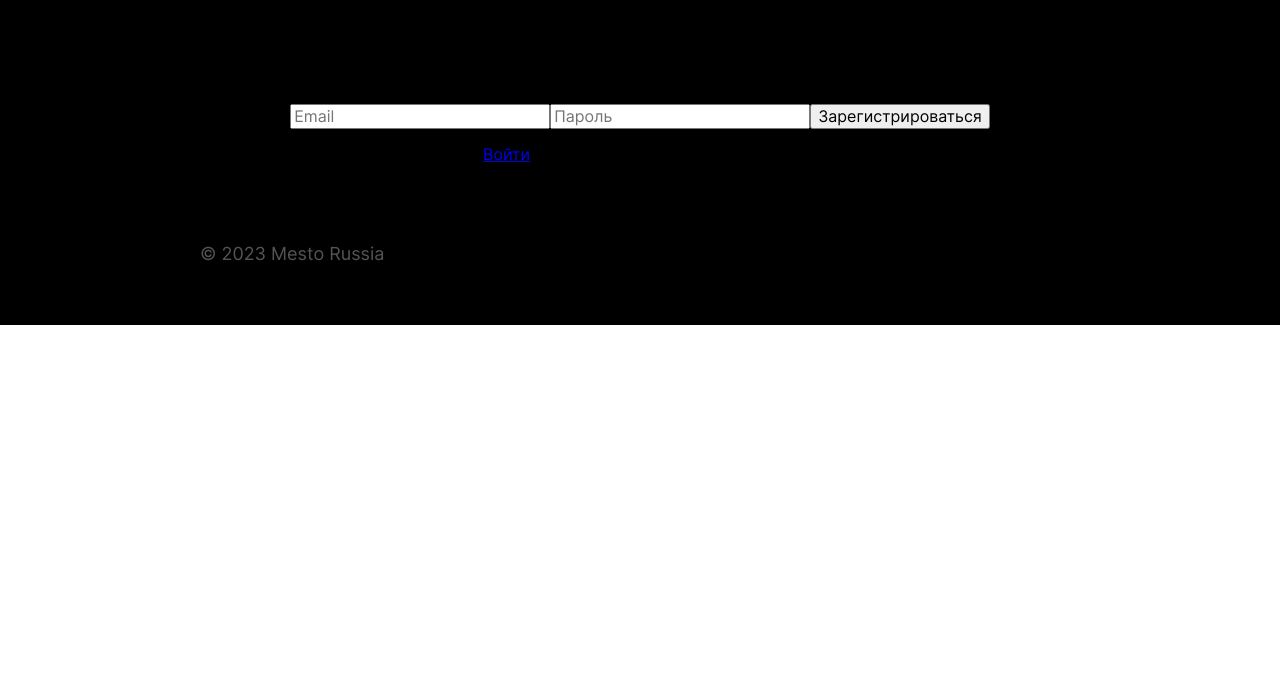
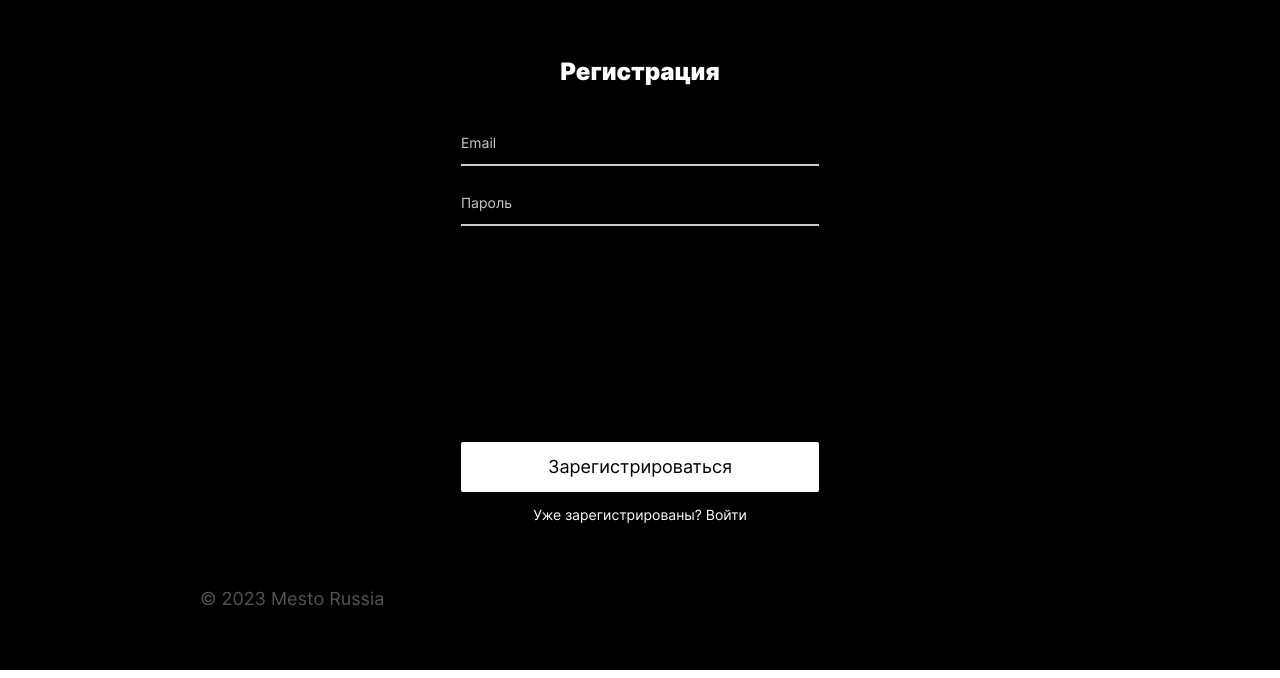
Before and after one commit to elli-nidis/react-mesto-auth, a React app: page /sign-up in a window 1280 px wide. Shown: the part 122-800 px from the top of the page. Built offline with nearby package versions, Linux system fonts and the light colour scheme; no server answers; a web font is replaced by a local one.

Commit message:
feat: создать HOC ProtectedRoute, защитить роут /

```diff
--- a/src/blocks/page/page.css
+++ b/src/blocks/page/page.css
@@ -1,9 +1,11 @@
 .page {
   width: 100%;
   min-width: 320px;
+  /* min-height: 100vh; */
   display: flex;
   flex-direction: column;
   align-items: center;
+  /* justify-content: space-between; */
   padding: 45px 0 60px;
   font-family: 'Inter', 'Arial', sans-serif;
   background-color: #000;
--- /dev/null
+++ b/src/blocks/sign/__button/sign__button.css
@@ -0,0 +1,20 @@
+.sign__button {
+  width: 358px;
+  height: 50px;
+  font-family: 'Inter', 'Arial', sans-serif;
+  font-size: 18px;
+  font-weight: 400;
+  line-height: 1.21;
+  border-radius: 2px;
+  border: none;
+  color: #000;
+  background-color: #FFF;
+  padding: 0;
+  margin-top: 186px;
+  cursor: pointer;
+  transition: opacity .5s;
+}
+
+.sign__button:hover {
+  opacity: .85;
+}
--- /dev/null
+++ b/src/blocks/sign/__form/sign__form.css
@@ -0,0 +1,8 @@
+.sign__form {
+  width: 100%;
+  display: grid;
+  grid-template-columns: 1fr;
+  grid-template-rows: 30px 30px 236px;
+  row-gap: 30px;
+  padding: 50px 0 15px 0;
+}
--- /dev/null
+++ b/src/blocks/sign/__input/sign__input.css
@@ -0,0 +1,26 @@
+.sign__input {
+  width: 100%;
+  font-family: 'Inter', 'Arial', sans-serif;
+  font-size: 14px;
+  font-weight: 400;
+  line-height: 1.21;
+  border-top: none;
+  border-left: none;
+  border-right: none;
+  border-bottom: 2px solid #ccc;
+  color: #fff;
+  background-color: #000;
+  padding: 0 0 13px 0;
+}
+
+.sign__input:focus {
+  outline: none;
+}
+
+.sign__input::placeholder {
+  font-family: 'Inter', 'Arial', sans-serif;
+  font-size: 14px;
+  font-weight: 400;
+  line-height: 1.21;
+  color: #ccc;
+}
--- /dev/null
+++ b/src/blocks/sign/__link/sign__link.css
@@ -0,0 +1,10 @@
+.sign__link {
+  font-family: 'Inter', 'Arial', sans-serif;
+  font-size: 14px;
+  font-weight: 400;
+  line-height: 1.21;
+  color: #fff;
+  text-decoration: none;
+  margin: 0;
+  padding: 0;
+}
--- /dev/null
+++ b/src/blocks/sign/__text/sign__text.css
@@ -0,0 +1,10 @@
+.sign__text {
+  font-family: 'Inter', 'Arial', sans-serif;
+  font-size: 14px;
+  font-weight: 400;
+  line-height: 1.21;
+  color: #fff;
+  align-self: flex-center;
+  margin: 0;
+  padding: 0;
+}
--- /dev/null
+++ b/src/blocks/sign/__title/sign__title.css
@@ -0,0 +1,10 @@
+.sign__title {
+  font-family: 'Inter', 'Arial', sans-serif;
+  font-size: 24px;
+  font-weight: 900;
+  line-height: 1.21;
+  color: #fff;
+  align-self: flex-center;
+  margin: 0;
+  padding: 0;
+}
--- /dev/null
+++ b/src/blocks/sign/sign.css
@@ -0,0 +1,8 @@
+.sign {
+  width: 100%;
+  max-width: 358px;
+  display: flex;
+  flex-direction: column;
+  align-items: center;
+  padding-top: 20px;
+}
--- a/src/components/App.js
+++ b/src/components/App.js
@@ -1,5 +1,5 @@
 import React from "react";
-import { Routes, Route } from "react-router-dom";
+import { Routes, Route, Navigate } from "react-router-dom";
 import { api } from "../utils/api";
 import { Header } from "./Header";
 import { Main } from "./Main";
@@ -12,6 +12,7 @@ import { AddPlacePopup } from "./AddPlacePopup";
 import {DeletePlacePopup} from "./DeletePlacePopup";
 import { Login } from "./Login";
 import { Register } from "./Register";
+import { ProtectedRoute } from "./ProtectedRoute";
 
 function App() {
 
@@ -24,6 +25,7 @@ function App() {
   const [currentUser, setCurrentUser ] = React.useState({});
   const [cards, setCards] = React.useState([]);
   const [isLoading, setIsLoading] = React.useState(false);
+  const [loggedIn, setLoggedIn] = React.useState(false);
 
   function handleEditProfileClick() {
     setEditProfilePopupOpen(true);
@@ -126,8 +128,32 @@ function App() {
       <Header />
 
       <Routes>
+        <Route path="/" element={
+          <ProtectedRoute
+            element={Main}
+            isLoggedIn={loggedIn}
+            onEditProfile={handleEditProfileClick}
+            onAddPlace ={handleAddPlaceClick}
+            onEditAvatar={handleEditAvatarClick}
+            cards={cards}
+            onCardClick={handleCardClick}
+            onCardLike={handleCardLike}
+            onCardDelete={handleCardDeleteClick}
+          />}
+        />
         <Route path="/sign-in" element={<Login />} />
         <Route path="/sign-up" element={<Register />} />
+        {/* <Route path="/main" element={
+          <Main
+            onEditProfile={handleEditProfileClick}
+            onAddPlace ={handleAddPlaceClick}
+            onEditAvatar={handleEditAvatarClick}
+            cards={cards}
+            onCardClick={handleCardClick}
+            onCardLike={handleCardLike}
+            onCardDelete={handleCardDeleteClick}
+          />}
+        /> */}
       </ Routes>
 
       {/* <Main
@@ -142,7 +168,7 @@ function App() {
 
       <Footer />
 
-      {/* <EditProfilePopup
+      <EditProfilePopup
         isOpen={isEditProfilePopupOpen}
         onClose={closeAllPopups}
         onUpdateUser={handleUpdateUser}
@@ -175,7 +201,7 @@ function App() {
         isOpen={isImagePopupOpen}
         card={selectedCard}
         onClose={closeAllPopups}
-      /> */}
+      />
 
     </ CurrentUserContext.Provider>
   );
--- /dev/null
+++ b/src/components/ProtectedRoute.js
@@ -0,0 +1,10 @@
+import React from "react";
+import { Navigate } from "react-router-dom";
+
+function ProtectedRoute({isLoggedIn, element: Component, ...props}) {
+  return (
+    isLoggedIn ? <Component {...props} /> : <Navigate to="/sign-in" replace />
+  );
+}
+
+export {ProtectedRoute};
--- a/src/components/Register.js
+++ b/src/components/Register.js
@@ -8,8 +8,8 @@ function Register() {
     title="Регистрация"
     buttonName="Зарегистрироваться"
     children={
-      <p>Уже зарегистрированы?
-        <Link to="/sign-in">Войти</Link>
+      <p className="sign__text">Уже зарегистрированы?
+        <Link to="/sign-in" className="sign__link"> Войти</Link>
       </p>
     }
     />
--- a/src/components/Sign.js
+++ b/src/components/Sign.js
@@ -4,7 +4,7 @@ function Sign({title, buttonName, children}) {
   return (
     <div className="content">
       <section className="sign">
-        <h2>{title}</h2>
+        <h2 className="sign__title">{title}</h2>
         <form className="sign__form" name="sign-form">
           <input className="sign__input" type="email" name="email" placeholder="Email" required />
           <input className="sign__input" type="password" name="password" placeholder="Пароль" required />
--- a/src/index.css
+++ b/src/index.css
@@ -59,3 +59,11 @@
 @import url(./blocks/photo/__img/photo__img.css);
 @import url(./blocks/photo/__caption/photo__caption.css);
 @import url(./blocks/photo/__title/photo__title.css);
+
+@import url(./blocks/sign/sign.css);
+@import url(./blocks/sign/__title/sign__title.css);
+@import url(./blocks/sign/__form/sign__form.css);
+@import url(./blocks/sign/__input/sign__input.css);
+@import url(./blocks/sign/__text/sign__text.css);
+@import url(./blocks/sign/__link/sign__link.css);
+@import url(./blocks/sign/__button/sign__button.css);
```
